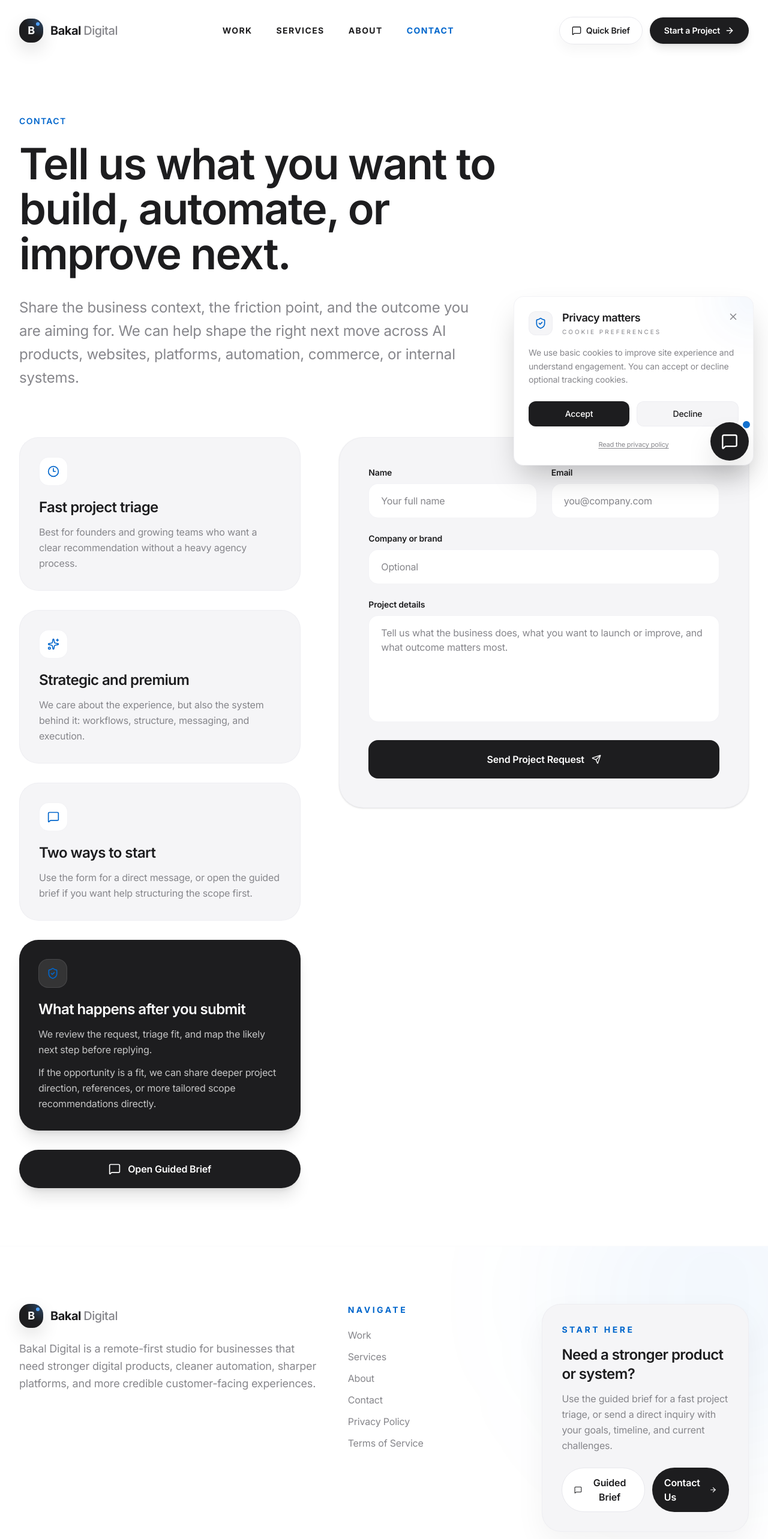
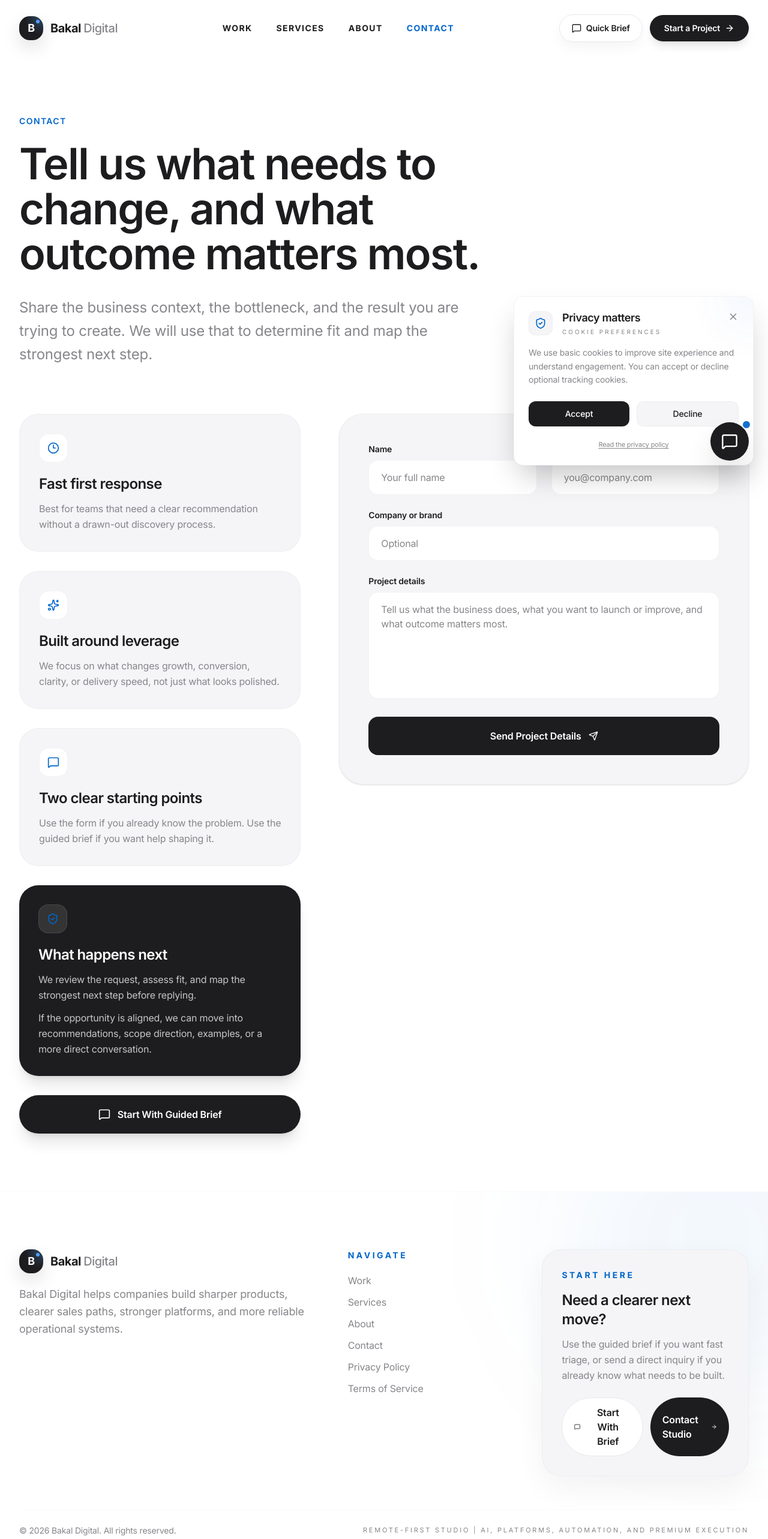
Before and after one commit to bakaltech/bakal-digital, a React (Vite) app: page /contact in a window 1280 px wide. Shown: the top 2566 px of the page at 60% size. Built offline with nearby package versions, Linux system fonts and the light colour scheme.

Commit message:
Tighten site-wide messaging and CTA surfaces

```diff
--- a/src/components/Layout.tsx
+++ b/src/components/Layout.tsx
@@ -99,9 +99,9 @@ const Navbar = () => {
   }, [location.pathname]);
 
   return (
-    <nav className={`fixed inset-x-0 top-0 z-[70] transition-all duration-500 ${isScrolled ? 'bg-paper/92 backdrop-blur-xl border-b border-brand-100/40 py-3 md:py-4 shadow-[0_12px_30px_rgba(17,19,21,0.04)]' : 'bg-transparent py-4 md:py-7'}`}>
+    <nav className={`fixed inset-x-0 top-0 z-[70] transition-all duration-500 ${isScrolled ? 'bg-paper/94 backdrop-blur-xl border-b border-brand-100/40 py-3 md:py-4 shadow-[0_12px_30px_rgba(17,19,21,0.05)]' : 'bg-transparent py-4 md:py-6'}`}>
       <div className="max-w-7xl mx-auto px-4 sm:px-6 lg:px-8">
-        <div className={`flex items-center justify-between gap-4 rounded-[1.5rem] md:rounded-none px-3 py-2 md:p-0 transition-all duration-500 ${isScrolled ? 'bg-white/78 md:bg-transparent border border-brand-100/40 md:border-0 shadow-[0_10px_24px_rgba(17,19,21,0.04)] md:shadow-none' : 'bg-white/66 md:bg-transparent border border-white/50 md:border-0 backdrop-blur md:backdrop-blur-none'}`}>
+        <div className={`flex items-center justify-between gap-4 rounded-[1.5rem] md:rounded-none px-3 py-2 md:p-0 transition-all duration-500 ${isScrolled ? 'bg-white/80 md:bg-transparent border border-brand-100/40 md:border-0 shadow-[0_10px_24px_rgba(17,19,21,0.04)] md:shadow-none' : 'bg-white/78 md:bg-transparent border border-brand-100/40 md:border-0 backdrop-blur md:backdrop-blur-none shadow-[0_8px_18px_rgba(17,19,21,0.03)] md:shadow-none'}`}>
           <Link to="/" className="flex items-center gap-3 group min-w-0" aria-label="Bakal Digital home">
             <BrandMark />
           </Link>
@@ -120,7 +120,7 @@ const Navbar = () => {
           </div>
 
           <div className="hidden md:flex items-center gap-3">
-            <button type="button" onClick={openChat} className="inline-flex items-center gap-2 px-5 py-3 rounded-full border border-brand-100 bg-white/90 text-ink text-sm font-semibold hover:border-accent hover:text-accent transition-colors shadow-[0_10px_20px_rgba(17,19,21,0.04)]">
+            <button type="button" onClick={openChat} className="inline-flex items-center gap-2 px-5 py-3 rounded-full border border-brand-100 bg-white/92 text-ink text-sm font-semibold hover:border-accent hover:text-accent transition-colors shadow-[0_10px_20px_rgba(17,19,21,0.04)]">
               <MessageSquare className="w-4 h-4" />
               Quick Brief
             </button>
@@ -162,10 +162,10 @@ const Navbar = () => {
 
                 <div className="grid gap-3 pt-5 border-t border-brand-100/40">
                   <button type="button" onClick={() => { setIsOpen(false); openChat(); }} className="w-full px-6 py-4 rounded-2xl border border-brand-100 bg-white text-ink font-semibold">
-                    Open Quick Brief
+                    Start With The Brief
                   </button>
                   <Link to="/contact" className="w-full px-6 py-4 rounded-2xl bg-ink text-white font-semibold text-center">
-                    Start a Project
+                    Contact The Studio
                   </Link>
                 </div>
               </div>
@@ -186,7 +186,7 @@ const Footer = () => {
           <div>
             <div className="inline-flex items-center gap-3 mb-5"><BrandMark /></div>
             <p className="text-brand-400 text-base md:text-lg leading-relaxed max-w-xl">
-              Bakal Digital is a remote-first studio for businesses that need stronger digital products, cleaner automation, sharper platforms, and more credible customer-facing experiences.
+              Bakal Digital helps companies build sharper products, clearer sales paths, stronger platforms, and more reliable operational systems.
             </p>
           </div>
           <div>
@@ -199,15 +199,15 @@ const Footer = () => {
           </div>
           <div className="rounded-[2rem] bg-soft border border-brand-100/50 p-6 md:p-8 shadow-[0_20px_50px_rgba(17,19,21,0.05)]">
             <p className="text-sm font-bold uppercase tracking-[0.25em] text-accent mb-4">Start Here</p>
-            <h3 className="text-2xl font-semibold text-ink tracking-tight mb-3">Need a stronger product or system?</h3>
-            <p className="text-brand-400 leading-relaxed mb-6">Use the guided brief for a fast project triage, or send a direct inquiry with your goals, timeline, and current challenges.</p>
+            <h3 className="text-2xl font-semibold text-ink tracking-tight mb-3">Need a clearer next move?</h3>
+            <p className="text-brand-400 leading-relaxed mb-6">Use the guided brief if you want fast triage, or send a direct inquiry if you already know what needs to be built.</p>
             <div className="flex flex-col sm:flex-row gap-3">
               <button type="button" onClick={openChat} className="inline-flex items-center justify-center gap-2 px-5 py-3 rounded-full bg-white border border-brand-100 text-ink font-semibold hover:border-accent hover:text-accent transition-colors">
                 <MessageSquare className="w-4 h-4" />
-                Guided Brief
+                Start With Brief
               </button>
               <Link to="/contact" className="inline-flex items-center justify-center gap-2 px-5 py-3 rounded-full bg-ink text-white font-semibold hover:bg-accent transition-colors">
-                Contact Us
+                Contact Studio
                 <ArrowRight className="w-4 h-4" />
               </Link>
             </div>
--- a/src/pages/Contact.tsx
+++ b/src/pages/Contact.tsx
@@ -61,10 +61,10 @@ export default function Contact() {
           <motion.div initial={{ opacity: 0, y: 24 }} animate={{ opacity: 1, y: 0 }} transition={{ duration: 0.8, ease: [0.16, 1, 0.3, 1] }}>
             <p className="text-sm font-semibold uppercase tracking-widest text-accent mb-6">Contact</p>
             <h1 className="text-4xl sm:text-5xl md:text-7xl font-semibold text-ink leading-[1.04] tracking-tight mb-6 sm:mb-8">
-              Tell us what you want to build, automate, or improve next.
+              Tell us what needs to change, and what outcome matters most.
             </h1>
             <p className="text-lg sm:text-xl md:text-2xl text-brand-400 leading-relaxed max-w-3xl">
-              Share the business context, the friction point, and the outcome you are aiming for. We can help shape the right next move across AI products, websites, platforms, automation, commerce, or internal systems.
+              Share the business context, the bottleneck, and the result you are trying to create. We will use that to determine fit and map the strongest next step.
             </p>
           </motion.div>
         </div>
@@ -72,9 +72,9 @@ export default function Contact() {
         <div className="grid lg:grid-cols-12 gap-10 lg:gap-16 items-start">
           <motion.div className="lg:col-span-5 space-y-8" initial={{ opacity: 0, x: -20 }} animate={{ opacity: 1, x: 0 }} transition={{ duration: 0.8, delay: 0.1 }}>
             {[
-              { icon: Clock3, title: 'Fast project triage', text: 'Best for founders and growing teams who want a clear recommendation without a heavy agency process.' },
-              { icon: Sparkles, title: 'Strategic and premium', text: 'We care about the experience, but also the system behind it: workflows, structure, messaging, and execution.' },
-              { icon: MessageSquare, title: 'Two ways to start', text: 'Use the form for a direct message, or open the guided brief if you want help structuring the scope first.' },
+              { icon: Clock3, title: 'Fast first response', text: 'Best for teams that need a clear recommendation without a drawn-out discovery process.' },
+              { icon: Sparkles, title: 'Built around leverage', text: 'We focus on what changes growth, conversion, clarity, or delivery speed, not just what looks polished.' },
+              { icon: MessageSquare, title: 'Two clear starting points', text: 'Use the form if you already know the problem. Use the guided brief if you want help shaping it.' },
             ].map((item) => (
               <div key={item.title} className="rounded-[1.75rem] sm:rounded-[2rem] bg-soft border border-brand-100/50 p-6 sm:p-8">
                 <div className="w-12 h-12 rounded-2xl bg-white border border-brand-100/50 flex items-center justify-center text-accent mb-5"><item.icon className="w-5 h-5" /></div>
@@ -85,16 +85,16 @@ export default function Contact() {
 
             <div className="rounded-[1.75rem] sm:rounded-[2rem] bg-ink text-white p-6 sm:p-8 shadow-xl">
               <div className="w-12 h-12 rounded-2xl bg-white/10 border border-white/10 flex items-center justify-center text-accent mb-5"><ShieldCheck className="w-5 h-5" /></div>
-              <h2 className="text-2xl font-semibold tracking-tight mb-3">What happens after you submit</h2>
+              <h2 className="text-2xl font-semibold tracking-tight mb-3">What happens next</h2>
               <div className="space-y-3 text-white/75 leading-relaxed">
-                <p>We review the request, triage fit, and map the likely next step before replying.</p>
-                <p>If the opportunity is a fit, we can share deeper project direction, references, or more tailored scope recommendations directly.</p>
+                <p>We review the request, assess fit, and map the strongest next step before replying.</p>
+                <p>If the opportunity is aligned, we can move into recommendations, scope direction, examples, or a more direct conversation.</p>
               </div>
             </div>
 
             <button type="button" onClick={openChat} className="w-full inline-flex items-center justify-center gap-3 px-6 py-5 rounded-full bg-ink text-white font-semibold hover:bg-accent transition-colors shadow-xl">
               <MessageSquare className="w-5 h-5" />
-              Open Guided Brief
+              Start With Guided Brief
             </button>
           </motion.div>
 
@@ -141,7 +141,7 @@ export default function Contact() {
                   {error && <p className="text-sm text-red-600">{error}</p>}
 
                   <button type="submit" disabled={isSubmitting} className="w-full inline-flex items-center justify-center gap-3 px-6 py-5 rounded-2xl bg-ink text-white font-semibold hover:bg-accent transition-colors disabled:opacity-70">
-                    {isSubmitting ? 'Sending...' : 'Send Project Request'}
+                    {isSubmitting ? 'Sending...' : 'Send Project Details'}
                     {!isSubmitting && <Send className="w-4 h-4" />}
                   </button>
                 </form>
```
Also changed, not shown: src/pages/Services.tsx (+7 -7 lines).
